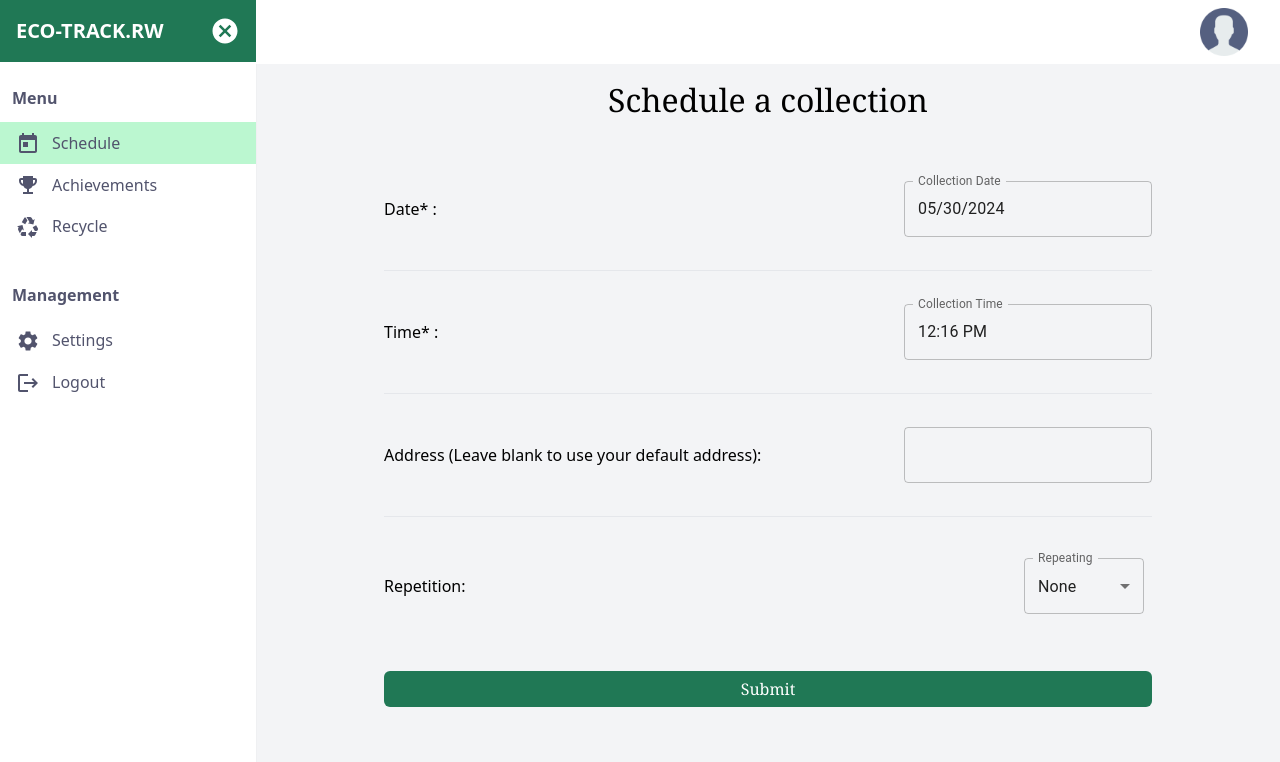
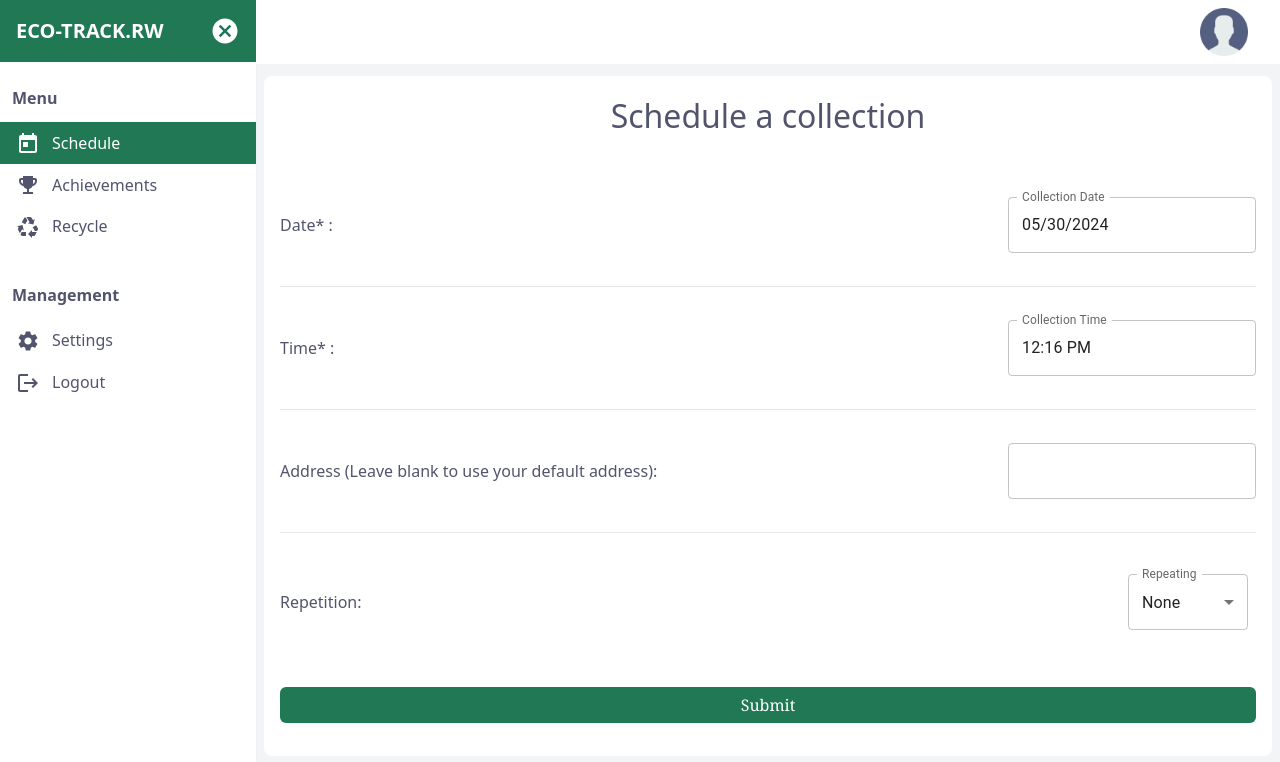
Before and after one commit to alain-michael/EcoTrack-Rwanda, a React (Vite) app in the folder frontend/: page /dashboard in a window 1280 px wide. Shown: the top 762 px of the page. Built offline with nearby package versions, Linux system fonts and the light colour scheme.

Commit message:
fixed merge conflicts from lscblack and auth branch

```diff
--- a/frontend/package.json
+++ b/frontend/package.json
@@ -14,11 +14,11 @@
     "@emotion/styled": "^11.11.5",
     "@mui/icons-material": "^5.15.19",
     "@mui/material": "^5.15.19",
-<<<<<<< HEAD
+
     "@mui/x-date-pickers": "^7.6.1",
-=======
+
     "@reduxjs/toolkit": "^2.2.5",
->>>>>>> lscblack_tasks
+
     "axios": "^1.7.2",
     "dayjs": "^1.11.11",
     "formik": "^2.4.6",
--- a/frontend/src/components/Dashboard/DashItems.jsx
+++ b/frontend/src/components/Dashboard/DashItems.jsx
@@ -32,9 +32,9 @@ export const DashItems = ({ selectedItem, setSelectedItem }) => {
     })
 
     return (
-        <div className="flex flex-col w-[60vw] mx-auto justify-around">
+        <div className="flex flex-col w-full rounded-lg mx-auto justify-around bg-white p-4 text-primary">
             <div className="mb-10">
-                <h1 className="text-[2rem] text-center font-serif">{selectedItem === 'Schedule' ? "Schedule a collection" : selectedItem}</h1>
+                <h1 className="text-[2rem] text-center ">{selectedItem === 'Schedule' ? "Schedule a collection" : selectedItem}</h1>
             </div>
             {selectedItem == 'Schedule' &&
                 <form onSubmit={formik.handleSubmit} className="schedule-form flex flex-col justify-around h-[70vh]">
--- a/frontend/src/components/Dashboard/SideBar.jsx
+++ b/frontend/src/components/Dashboard/SideBar.jsx
@@ -43,7 +43,7 @@ export const SideBar = ({ isOpen, toggleSidebar, selectedItem, setSelectedItem }
             {houseHoldSidebarItems.map((item, index) => (
               <div
                 key={index}
-                className={`flex items-center py-2 px-4 hover:bg-gray-200 cursor-pointer ${selectedItem == item.label ? "bg-green-200" : ""}`}
+                className={`flex items-center py-2 px-4 hover:bg-gray-200 cursor-pointer ${selectedItem == item.label ? "bg-[#207855] text-white" : ""}`}
                 onClick={() => setSelectedItem(item.label)}
               >
                 <div className="mr-3">{item.icon}</div>
```
Also changed, not shown: 1 other file (tests, documents, lock files or other folders).
